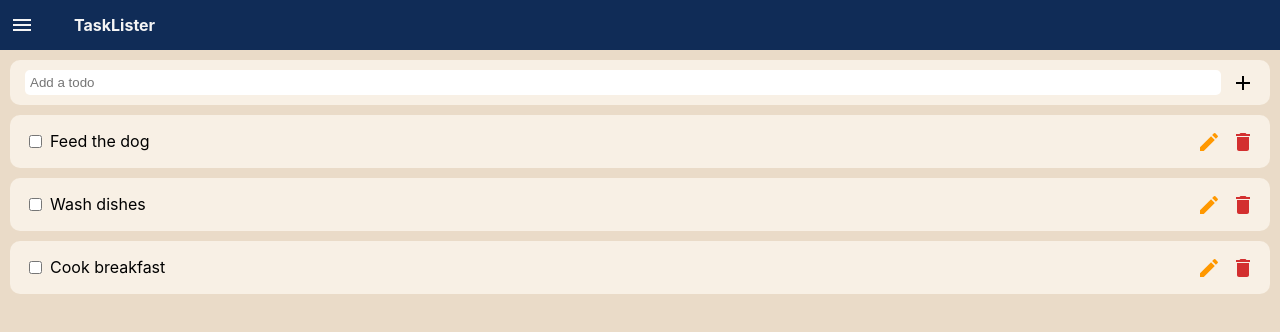
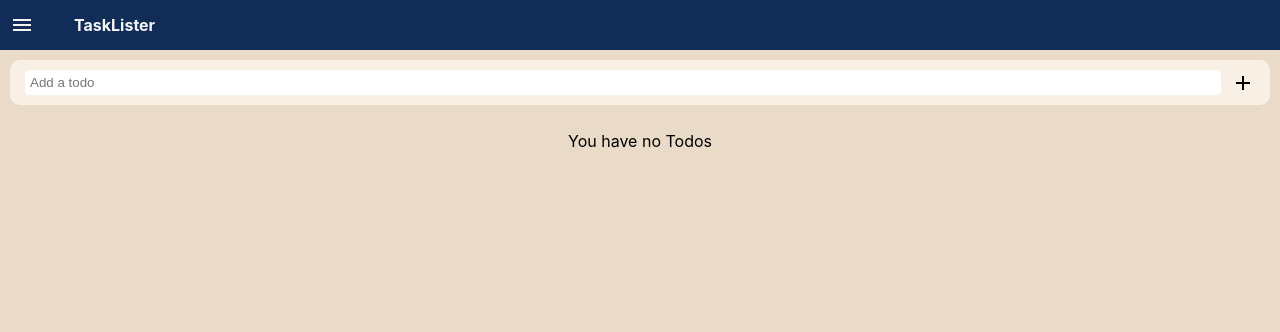
Before and after one commit to justcode-dev/react_todo, a React (Vite) app: page / in a window 1280 px wide. Shown: the top 332 px of the page. Built offline with nearby package versions, Linux system fonts and the light colour scheme.

Commit message:
Conditional rendering for empty list

```diff
--- a/src/components/Todos.jsx
+++ b/src/components/Todos.jsx
@@ -1,20 +1,42 @@
 import AddTodo from './AddTodo';
 import TodoItem from './TodoItem';
 
+function NoTodosMessage() {
+	return (
+		<div
+			style={{
+				display: 'flex',
+				flex: 1,
+				flexDirection: 'column',
+				alignItems: 'center',
+				justifyContent: 'flex-start',
+			}}
+		>
+			<p>You have no Todos</p>
+		</div>
+	);
+}
+
 function Todos() {
-	// create mock data
-	const todos = [
-		{ id: 1, todo: 'Feed the dog' },
-		{ id: 2, todo: 'Wash dishes' },
-		{ id: 3, todo: 'Cook breakfast' },
-	];
+	// create mock dataF
+	// const todos = [
+	// 	{ id: 1, todo: 'Feed the dog' },
+	// 	{ id: 2, todo: 'Wash dishes' },
+	// 	{ id: 3, todo: 'Cook breakfast' },
+	// ];
+	const todos = [];
+
+	const TodosList =
+		todos.length > 0 ? (
+			todos.map((todo) => <TodoItem key={todo.id} item={todo} />)
+		) : (
+			<NoTodosMessage />
+		);
 
 	return (
 		<div className="todos-container">
 			<AddTodo />
-			{todos.map((todo) => (
-				<TodoItem key={todo.id} item={todo} />
-			))}
+			{TodosList}
 		</div>
 	);
 }
```
